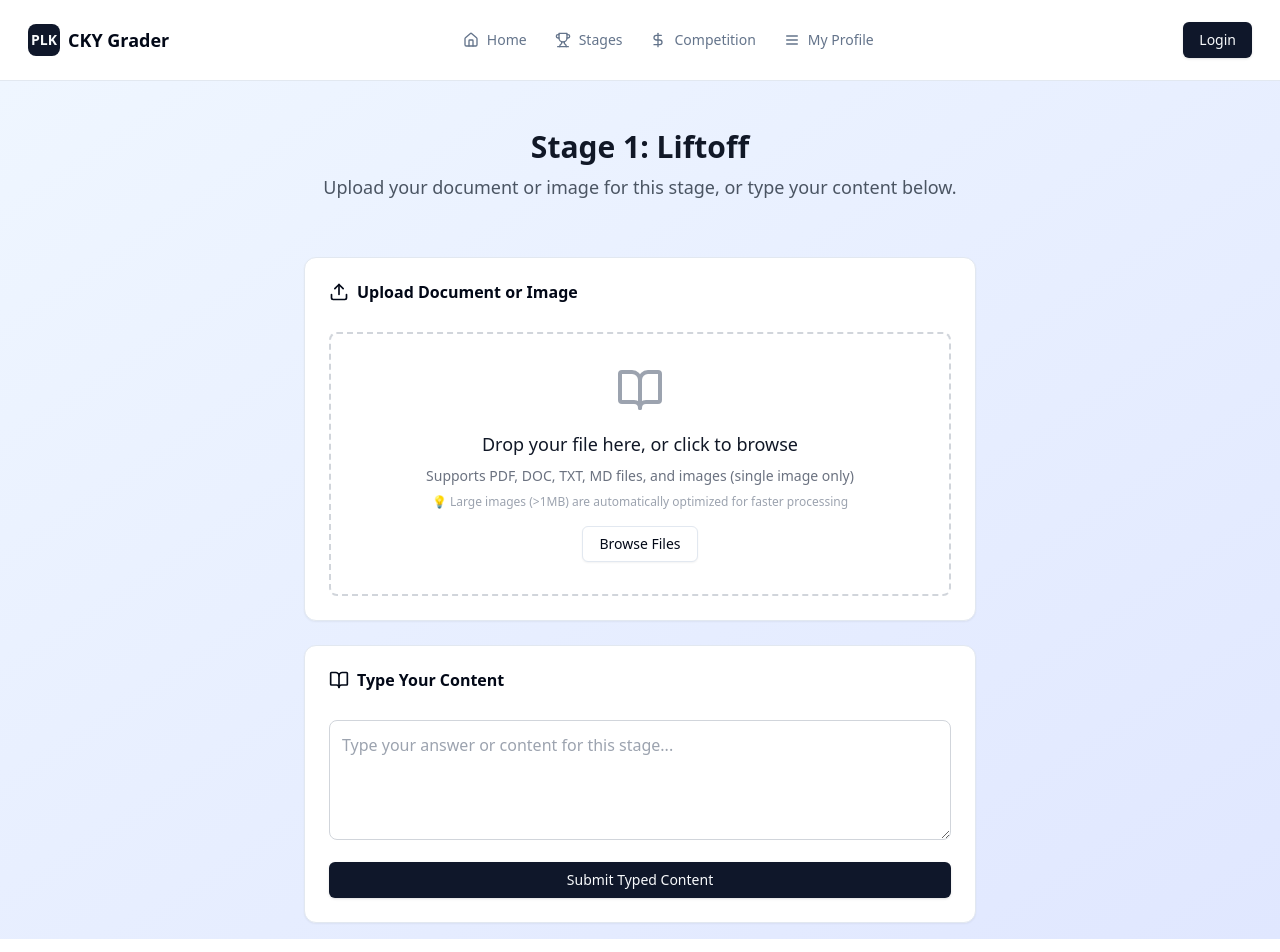
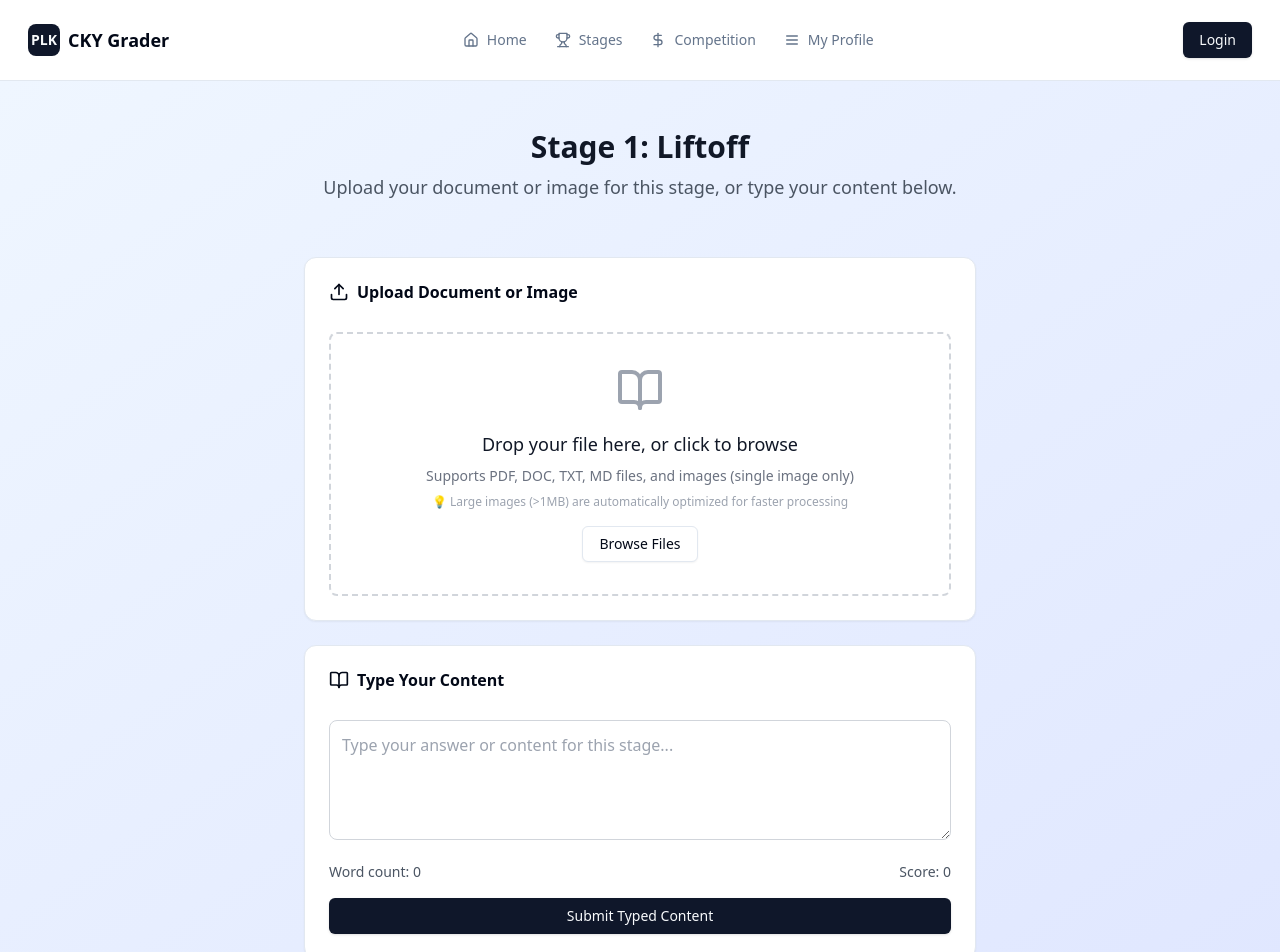
Before and after one commit to Obanawen/Cosmic-Explorer, a Next.js app: page /stages/1 in a window 1280 px wide. Shown: the top 952 px of the page. Built offline with nearby package versions, Linux system fonts and the light colour scheme.

Commit message:
Describe your changes here

```diff
--- a/src/app/stages/[stageId]/page.tsx
+++ b/src/app/stages/[stageId]/page.tsx
@@ -149,12 +149,8 @@ export default function StageUploadPage() {
 
   const handleTypedSubmit = (e: React.FormEvent) => {
     e.preventDefault();
-    const len = typedContent.trim().length;
-    let score = 60;
-    if (len >= 300) score = Math.floor(Math.random() * 11) + 90; // 90-100
-    else if (len >= 200) score = Math.floor(Math.random() * 10) + 80; // 80-89
-    else if (len >= 100) score = Math.floor(Math.random() * 10) + 70; // 70-79
-    else score = Math.floor(Math.random() * 10) + 60; // 60-69
+    const wordCount = typedContent.trim().split(/\s+/).filter(Boolean).length;
+    let score = Math.min(100, Math.floor(wordCount / 3));
     router.push(`/stages/${stageId}/result?score=${score}`);
   };
 
@@ -268,6 +264,10 @@ export default function StageUploadPage() {
                 onChange={e => { setTypedContent(e.target.value); setTypedSubmitted(false); }}
                 required
               />
+              <div className="flex justify-between text-sm text-gray-600">
+                <span>Word count: {typedContent.trim().split(/\s+/).filter(Boolean).length}</span>
+                <span>Score: {Math.min(100, Math.floor(typedContent.trim().split(/\s+/).filter(Boolean).length / 3))}</span>
+              </div>
               <Button type="submit" className="w-full">Submit Typed Content</Button>
               {typedSubmitted && (
                 <div className="text-green-600 text-center font-medium mt-2">Your content has been submitted!</div>
```
